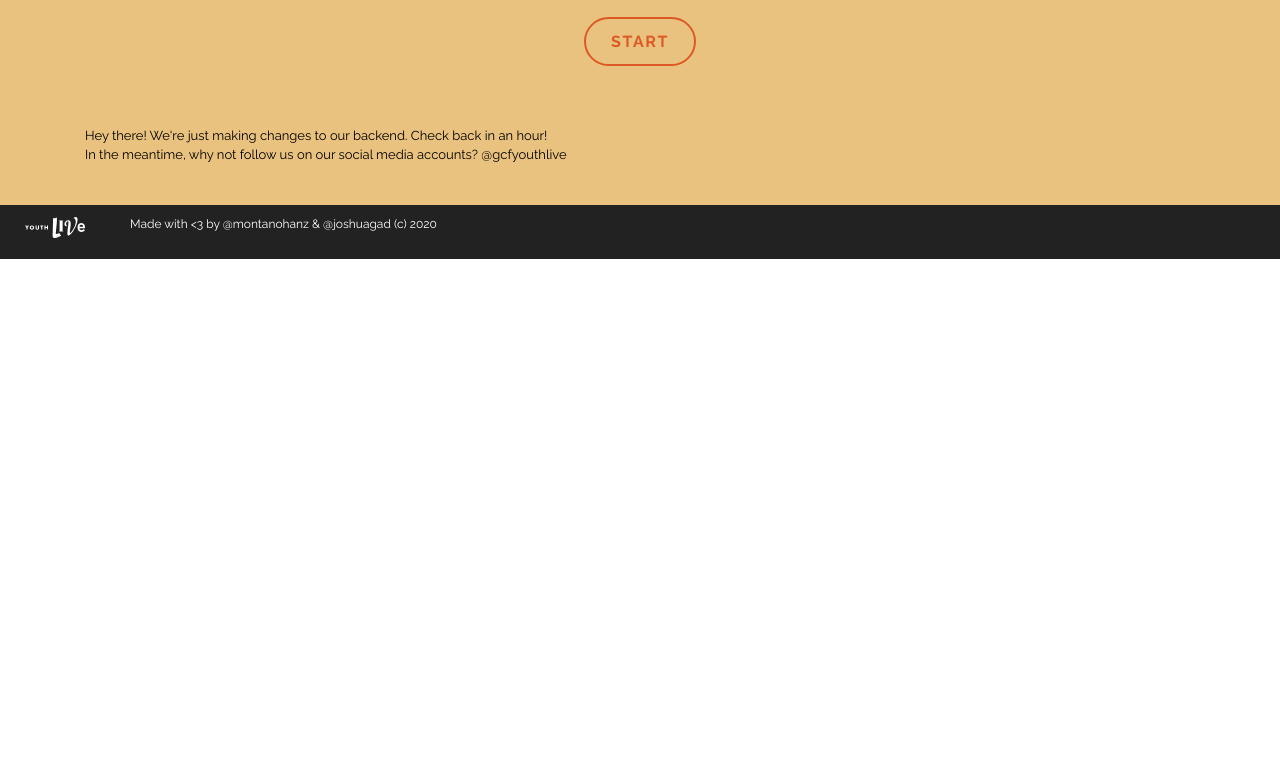
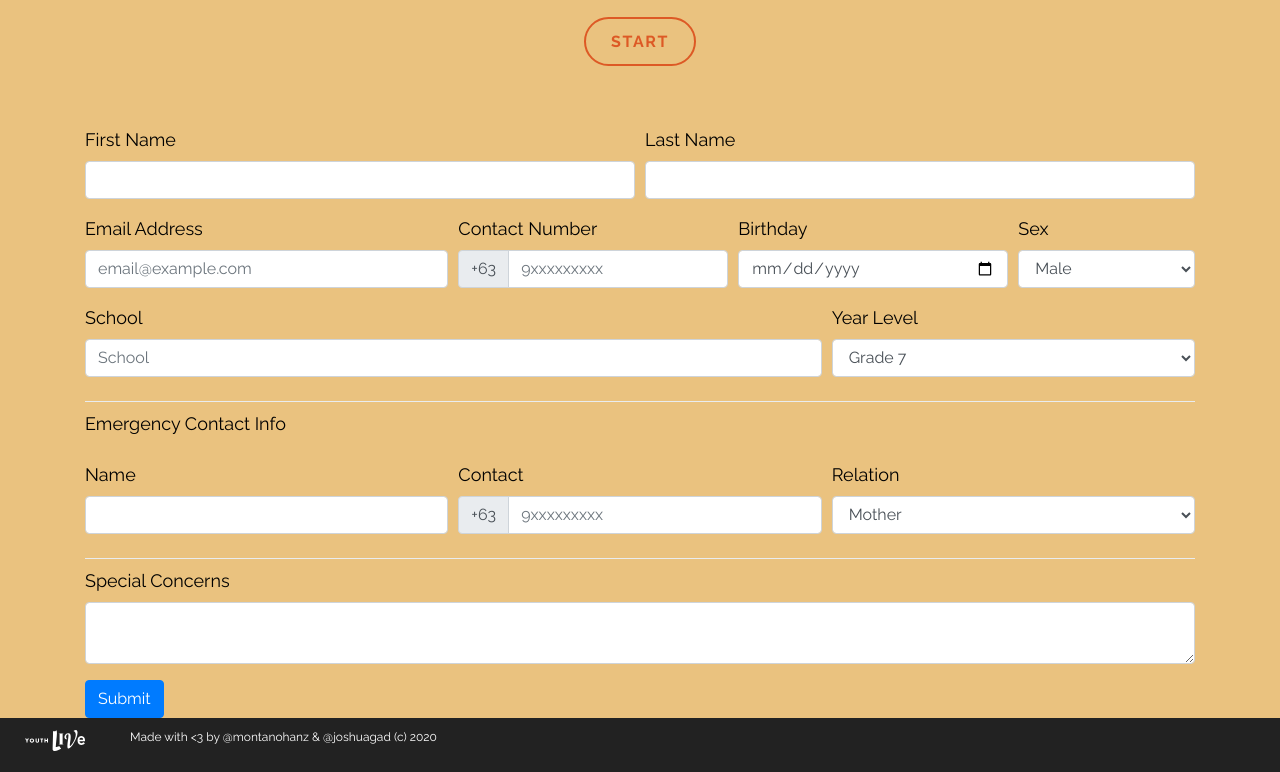
Before and after one commit to gcfyouthlive/camplive2020, a React (Create React App) app: page /form in a window 1280 px wide. Shown: the part 1856-2628 px from the top of the page. Before the commit the page ends 2115 px from the top, so only its background shows below. Built offline with nearby package versions, Linux system fonts and the light colour scheme; a web font is replaced by a local one.

Commit message:
v1.0.1 bugfix +backend corrections +changed early bird date

```diff
--- a/src/App.js
+++ b/src/App.js
@@ -29,7 +29,7 @@ export default function App() {
                 <Sections/>
                 <Switch>
                     <Route path={'/form'}>
-                        <CheckBack/>
+                        <CampReg/>
                     </Route>
                 </Switch>
                 <Footer/>
```
